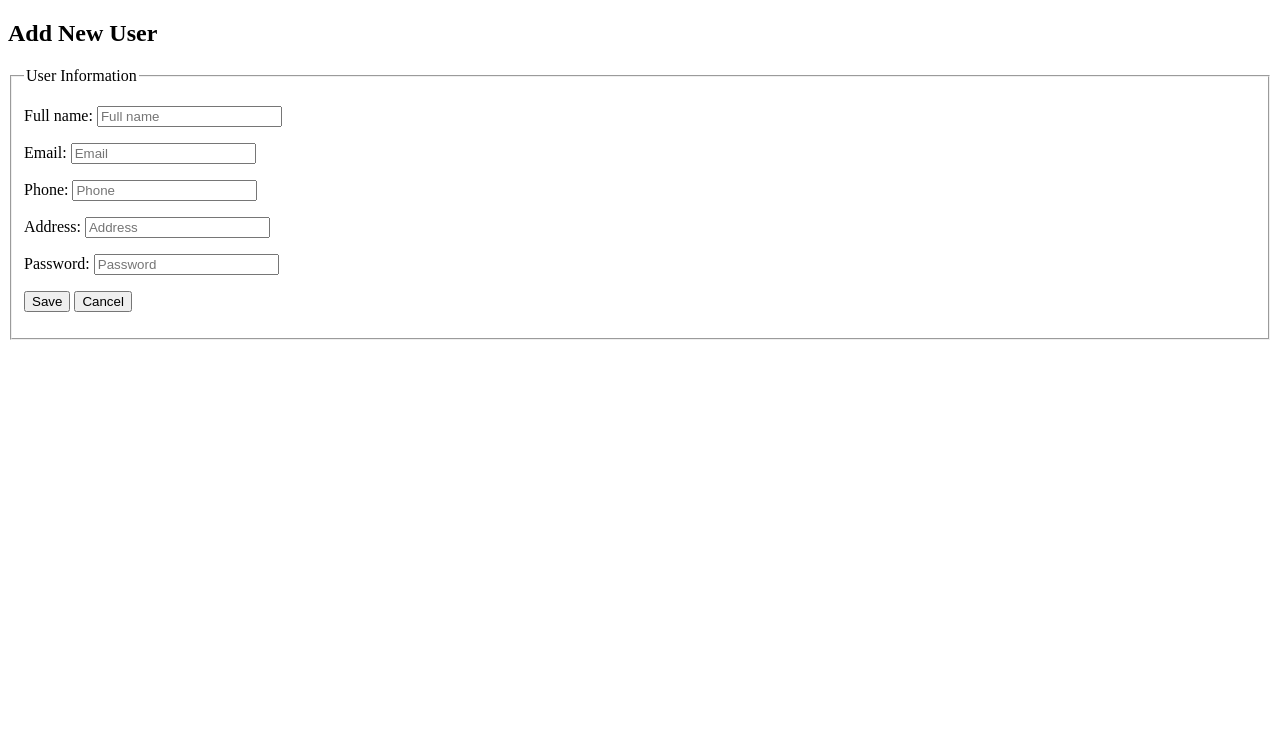
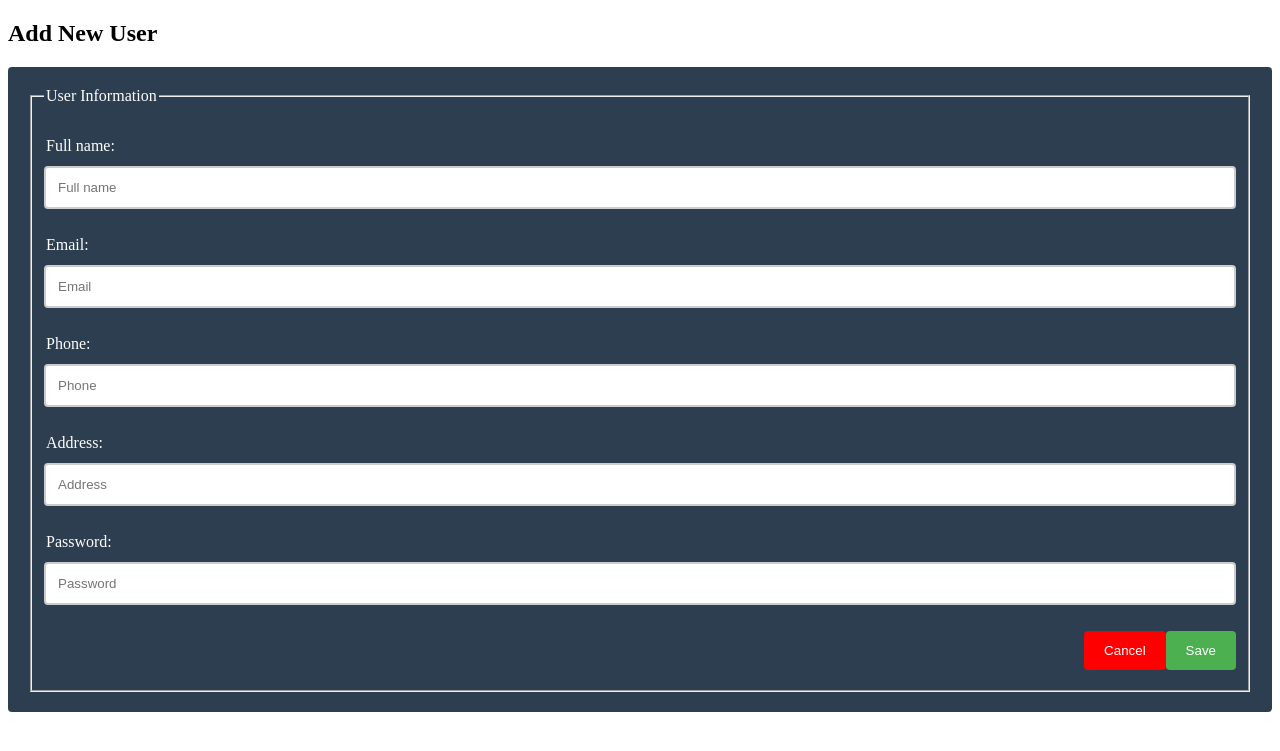
Before and after one commit to slothbelphegor/quan_ly_khoa_hoc_php, a PHP site: page /adduser.php in a window 1280 px wide. Shown: the top 751 px of the page. Run offline with PHP 8.4, Linux system fonts and the light colour scheme.

Commit message:
fix __construct

```diff
--- a/adduser.php
+++ b/adduser.php
@@ -45,6 +45,8 @@ if ($_SERVER["REQUEST_METHOD"] == "POST") {
 <head>
     <meta charset="UTF-8">
     <meta name="viewport" content="width=device-width, initial-scale=1.0">
+    <script src="js/script.js"></script>
+    <link rel="stylesheet" href="css/style.css">
     <title>Quan Ly Khoa Hoc</title>
 </head>
 
@@ -67,15 +69,15 @@ if ($_SERVER["REQUEST_METHOD"] == "POST") {
             </p>
             <p>
                 <label for="address">Address:</label>
-                <input name="address" id="address" type="address" placeholder="Address">
+                <input name="address" id="address" type="text" placeholder="Address">
             </p>
             <p>
                 <label for="password">Password:</label>
                 <input name="password" id="password" type="password" placeholder="Password">
             </p>
             <p>
-                <input type="submit" value="Save">
-                <input type="reset" value="Cancel">
+                <input class="submitbtn" type="submit" value="Save">
+                <input class="resetbtn" type="reset" value="Cancel">
             </p>
         </fieldset>
     </form>
--- a/css/style.css
+++ b/css/style.css
@@ -0,0 +1,67 @@
+* {
+    box-sizing: border-box;
+}
+
+label {
+    padding: 11px 12px 11px 2px;
+    display: inline-block;
+}
+
+input[type=text],
+input[type=email],
+input[type=password],
+textarea {
+    border: 2px solid #ccc;
+    resize: vertical;
+    padding: 12px;
+    border-radius: 4px;
+    width: 100%;
+}
+
+.container {
+    border-radius: 5px;
+    background-color: #f2f2f2;
+    padding: 20px;
+}
+
+form {
+    padding: 20px;
+    background: #2C3E50;
+    color: #fff;
+    -moz-border-radius: 4px;
+    -webkit-border-radius: 4px;
+    border-radius: 4px;
+}
+
+.submitbtn {
+    background-color: #4CAF50;
+    color: white;
+    padding: 12px 20px;
+    margin: 10px 0;
+    border: none;
+    border-radius: 4px;
+    cursor: pointer;
+    float: right;
+}
+
+.resetbtn {
+    background-color: red;
+    color: white;
+    padding: 12px 20px;
+    margin: 10px 0;
+    border: none;
+    border-radius: 4px;
+    cursor: pointer;
+    float: right;
+}
+
+@media screen and (max-width: 560px) {
+    .row {
+        margin-top: 0;
+        width: 100%;
+    }
+}
+
+form .error {
+    color: #4CAF50;
+}
```
Also changed, not shown: classes/user.php (+21 -1 lines).
